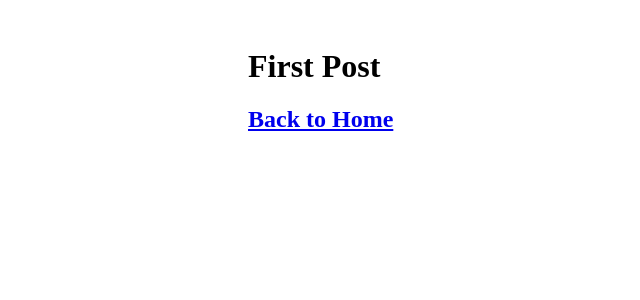
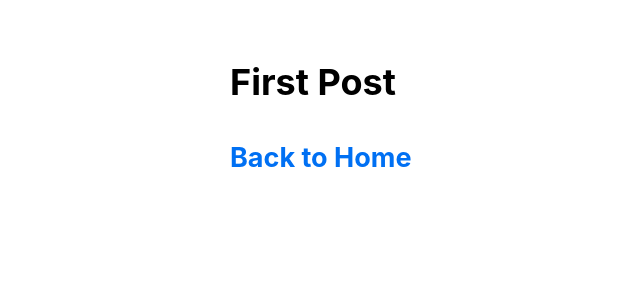
Before and after one commit to andriyfm/nextjs-blog, a Next.js app: page /posts/first-post in a window 1280 px wide. Shown: the top 300 px of the page, without its empty margins (104-744 px from the left). Built offline with nearby package versions, Linux system fonts and the light colour scheme.

Commit message:
Global Styles

```diff
--- /dev/null
+++ b/pages/_app.js
@@ -0,0 +1,5 @@
+import "../styles/global.css";
+
+export default function App({ Component, pageProps }) {
+  return <Component {...pageProps} />;
+}
--- /dev/null
+++ b/styles/global.css
@@ -0,0 +1,27 @@
+html,
+body {
+  padding: 0;
+  margin: 0;
+  font-family: -apple-system, BlinkMacSystemFont, Segoe UI, Roboto, Oxygen,
+    Ubuntu, Cantarell, Fira Sans, Droid Sans, Helvetica Neue, sans-serif;
+  line-height: 1.6;
+  font-size: 18px;
+}
+
+* {
+  box-sizing: border-box;
+}
+
+a {
+  color: #0070f3;
+  text-decoration: none;
+}
+
+a:hover {
+  text-decoration: underline;
+}
+
+img {
+  max-width: 100%;
+  display: block;
+}
```
